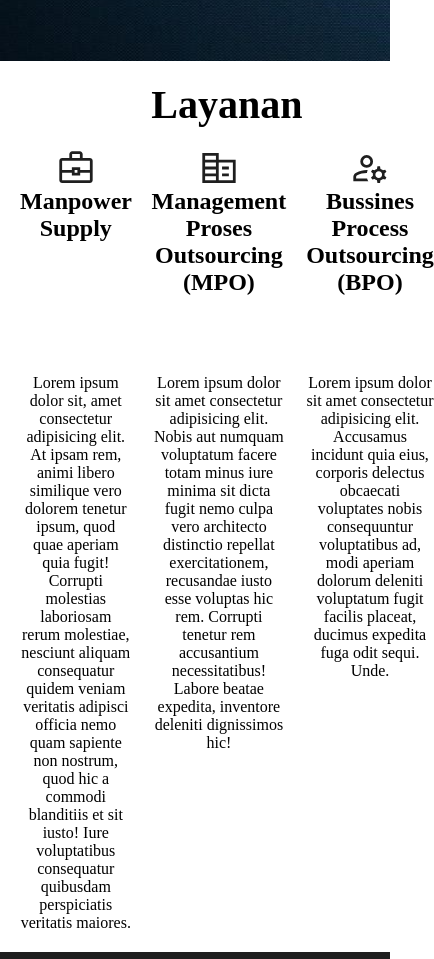
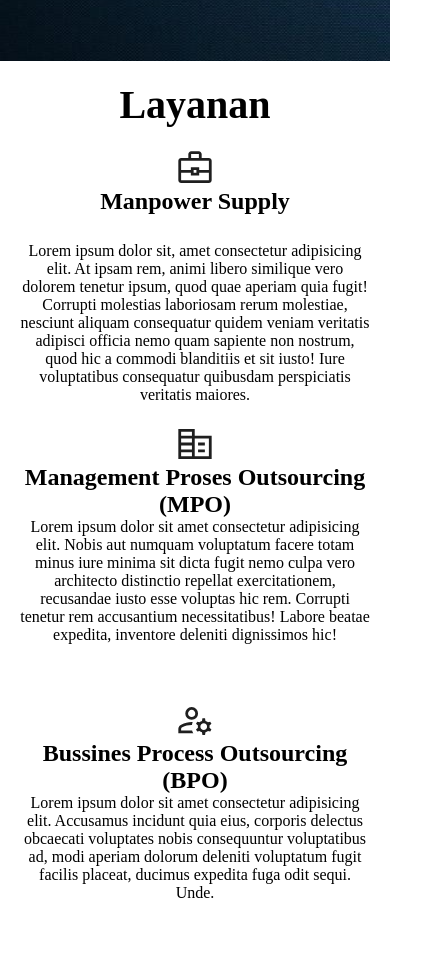
Before and after one commit to kezenu/alkatra, a plain HTML site: page index.html in a window 390 px wide. Shown: the part 783-1742 px from the top of the page, 434 px wide, since content can reach past the window. Drawn offline with Linux system fonts and the light colour scheme.

Commit message:
penambahan responsive index

```diff
--- a/assets/css/responsive.css
+++ b/assets/css/responsive.css
@@ -19,5 +19,13 @@
         width: 300px;
         height: auto;
     }
-
+    .layanan{
+        display: flex;
+        flex-direction: column;
+        justify-items: center;
+    }
+    .preTitle{
+        justify-self: center;
+        align-self: center;
+    }
 }
--- a/assets/css/style.css
+++ b/assets/css/style.css
@@ -67,7 +67,6 @@
     grid-area: preTitle;
     align-self: flex-start;
     justify-self: center;
-
 }
 
 .preTitle h1{
```
Also changed, not shown: index.html (line endings or trailing spaces).
